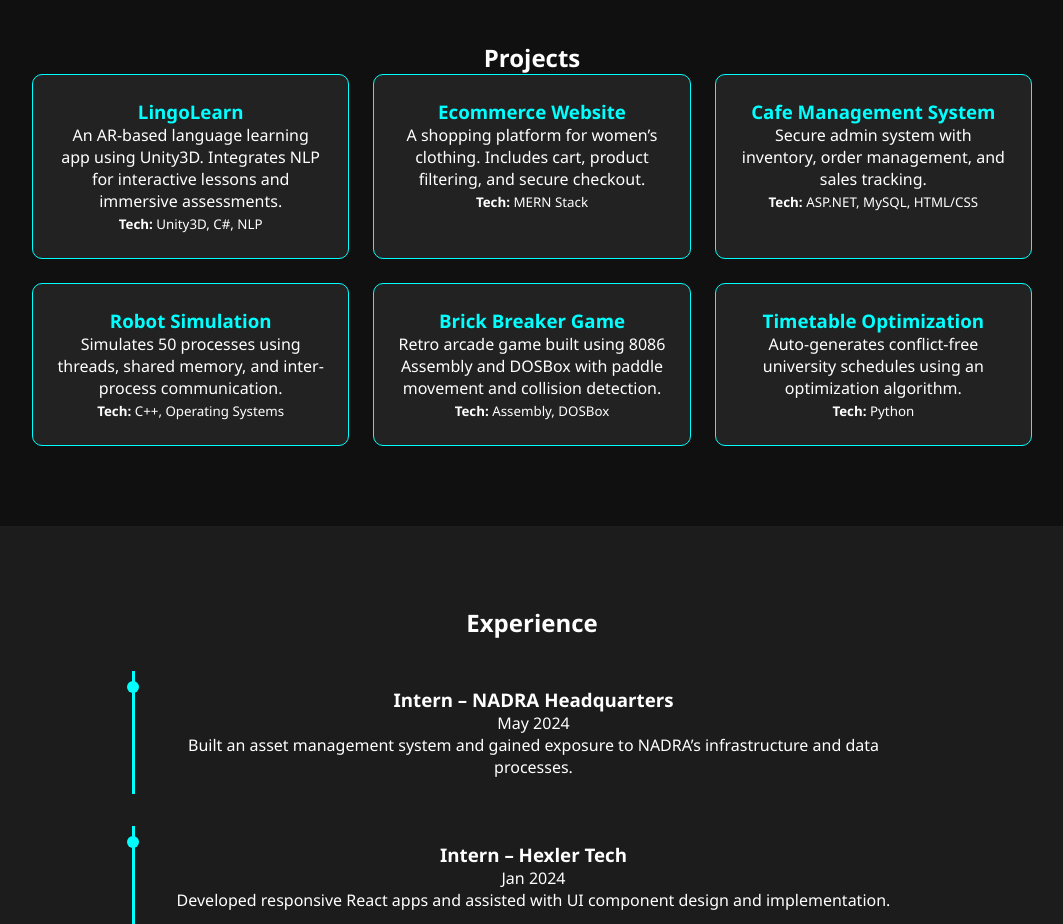
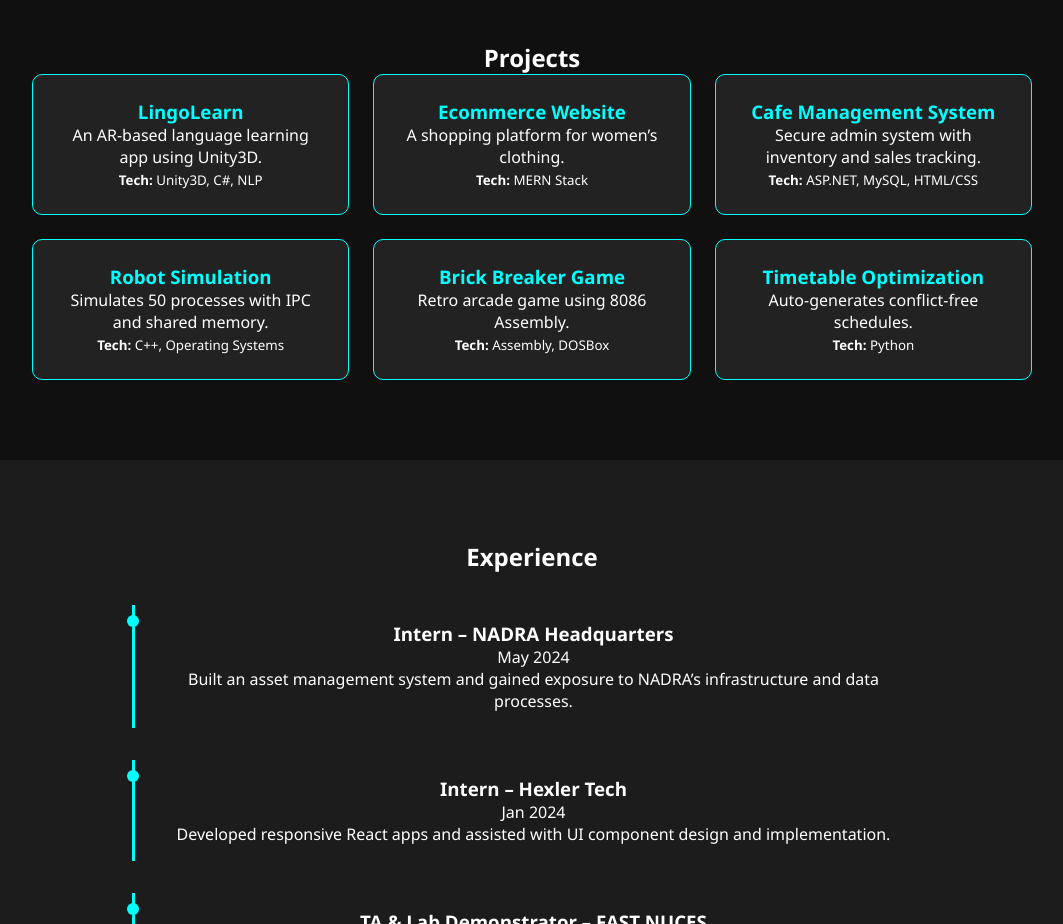
Before and after one commit to ShahmeerAli1504/Portfolio, a React (Create React App) app: page / in a window 1280 px wide. Shown: the part 1940-2864 px from the top of the page, without its empty margins (108-1171 px from the left). Built offline with nearby package versions, Linux system fonts and the light colour scheme.

Commit message:
added Modals in the project section

```diff
--- a/src/components/Projects.css
+++ b/src/components/Projects.css
@@ -21,6 +21,7 @@
   transition: transform 0.4s ease, opacity 0.4s ease;
   opacity: 0;
   transform: translateY(20px);
+  cursor: pointer;
 }
 
 .project-card h3 {
@@ -31,3 +32,87 @@
   opacity: 1;
   transform: translateY(0);
 }
+
+.modal-overlay {
+  position: fixed;
+  top: 0;
+  left: 0;
+  width: 100%;
+  height: 100%;
+  background: rgba(0, 255, 255, 0.1);
+  backdrop-filter: blur(5px);
+  display: flex;
+  justify-content: center;
+  align-items: center;
+  z-index: 1000;
+}
+
+.modal {
+  background: #181818;
+  color: white;
+  border: 1px solid cyan;
+  padding: 2rem;
+  width: 90%;
+  max-width: 800px;
+  border-radius: 12px;
+  position: relative;
+  max-height: 90vh;
+  overflow-y: auto;
+  box-shadow: 0 0 20px cyan;
+  animation: popIn 0.3s ease;
+}
+
+@keyframes popIn {
+  from {
+    opacity: 0;
+    transform: scale(0.95);
+  }
+  to {
+    opacity: 1;
+    transform: scale(1);
+  }
+}
+
+.close-btn {
+  position: absolute;
+  top: 10px;
+  right: 15px;
+  font-size: 1.5rem;
+  background: none;
+  border: none;
+  color: cyan;
+  cursor: pointer;
+  transition: color 0.2s;
+}
+
+.close-btn:hover {
+  color: red;
+}
+
+/* Image & Video Styling in Modal */
+
+.modal-images,
+.modal-videos {
+  margin-top: 1rem;
+  display: flex;
+  flex-wrap: wrap;
+  gap: 10px;
+  justify-content: center;
+}
+
+.modal-images img,
+.modal-videos video {
+  width: 100%;
+  max-width: 300px;
+  border-radius: 6px;
+  object-fit: cover;
+  border: 1px solid cyan;
+}
+
+/* Responsive behavior */
+@media (max-width: 500px) {
+  .modal-images img,
+  .modal-videos video {
+    max-width: 100%;
+  }
+}
--- a/src/components/Projects.js
+++ b/src/components/Projects.js
@@ -1,52 +1,103 @@
-import React from 'react';
+import React, { useState } from 'react';
 import './Projects.css';
 
 const projects = [
   {
     title: 'LingoLearn',
-    desc: 'An AR-based language learning app using Unity3D. Integrates NLP for interactive lessons and immersive assessments.',
-    tech: 'Unity3D, C#, NLP'
+    desc: 'An AR-based language learning app using Unity3D.',
+    tech: 'Unity3D, C#, NLP',
+    details: 'LingoLearn helps users learn languages via AR scenarios, daily lessons, and quizzes. Users interact with an AI assistant and take immersive tests.',
+    videos: ['/media/app.mp4']
   },
   {
     title: 'Ecommerce Website',
-    desc: 'A shopping platform for women’s clothing. Includes cart, product filtering, and secure checkout.',
-    tech: 'MERN Stack'
+    desc: 'A shopping platform for women’s clothing.',
+    tech: 'MERN Stack',
+    details: 'A full-stack shopping platform with product browsing, cart management, secure checkout, and admin inventory control.',
+    images: ['/media/dummy3.png'],
+    videos: ['/media/dummy2.mp4']
   },
   {
     title: 'Cafe Management System',
-    desc: 'Secure admin system with inventory, order management, and sales tracking.',
-    tech: 'ASP.NET, MySQL, HTML/CSS'
+    desc: 'Secure admin system with inventory and sales tracking.',
+    tech: 'ASP.NET, MySQL, HTML/CSS',
+    details: 'Allows cafe admins to manage menu items, orders, stock levels, and track daily sales through graphs and reports.',
+    images: ['/media/dummy4.png'],
+    videos: ['/media/dummy3.mp4']
   },
   {
     title: 'Robot Simulation',
-    desc: 'Simulates 50 processes using threads, shared memory, and inter-process communication.',
-    tech: 'C++, Operating Systems'
+    desc: 'Simulates 50 processes with IPC and shared memory.',
+    tech: 'C++, Operating Systems',
+    details: 'Implements a robot process system where multiple agents communicate using pipes and shared memory to simulate complex workflows.',
+    images: ['/media/dummy5.png'],
+    videos: ['/media/dummy4.mp4']
   },
   {
     title: 'Brick Breaker Game',
-    desc: 'Retro arcade game built using 8086 Assembly and DOSBox with paddle movement and collision detection.',
-    tech: 'Assembly, DOSBox'
+    desc: 'Retro arcade game using 8086 Assembly.',
+    tech: 'Assembly, DOSBox',
+    details: 'Classic paddle-and-ball game built in low-level assembly with pixel-level collision detection and score tracking.',
+    images: ['/media/dummy6.png'],
+    videos: ['/media/dummy5.mp4']
   },
   {
     title: 'Timetable Optimization',
-    desc: 'Auto-generates conflict-free university schedules using an optimization algorithm.',
-    tech: 'Python'
+    desc: 'Auto-generates conflict-free schedules.',
+    tech: 'Python',
+    details: 'Generates optimized timetables using a backtracking algorithm ensuring no instructor or room conflicts across slots.',
+    images: ['/media/dummy7.png'],
+    videos: ['/media/dummy6.mp4']
   }
 ];
 
 function Projects() {
+  const [selectedProject, setSelectedProject] = useState(null);
+  const handleClose = () => setSelectedProject(null);
+
   return (
     <section id="projects" className="projects">
       <h2>Projects</h2>
       <div className="project-grid">
         {projects.map((p, i) => (
-          <div key={p.title} className="project-card fade-in" style={{ transitionDelay: `${i * 0.1}s` }}>
+          <div
+            key={p.title}
+            className="project-card fade-in"
+            style={{ transitionDelay: `${i * 0.1}s` }}
+            onClick={() => setSelectedProject(p)}
+          >
             <h3>{p.title}</h3>
             <p>{p.desc}</p>
             <small><b>Tech:</b> {p.tech}</small>
           </div>
         ))}
       </div>
+
+      {selectedProject && (
+        <div className="modal-overlay" onClick={handleClose}>
+          <div className="modal" onClick={(e) => e.stopPropagation()}>
+            <button className="close-btn" onClick={handleClose}>×</button>
+            <h2>{selectedProject.title}</h2>
+            <p><b>Description:</b> {selectedProject.details}</p>
+            <p><b>Tech Stack:</b> {selectedProject.tech}</p>
+
+            <div className="modal-images">
+              {selectedProject.images && selectedProject.images.map((img, idx) => (
+                <img key={idx} src={img} alt={`screenshot ${idx + 1}`} />
+              ))}
+            </div>
+
+            <div className="modal-videos">
+              {selectedProject.videos && selectedProject.videos.map((vid, idx) => (
+                <video key={idx} controls>
+                  <source src={vid} type="video/mp4" />
+                  Your browser does not support the video tag.
+                </video>
+              ))}
+            </div>
+          </div>
+        </div>
+      )}
     </section>
   );
 }
```
Also changed, not shown: 1 other file (tests, documents, lock files or other folders).
